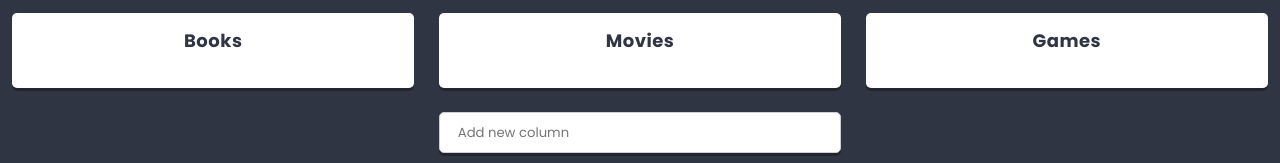
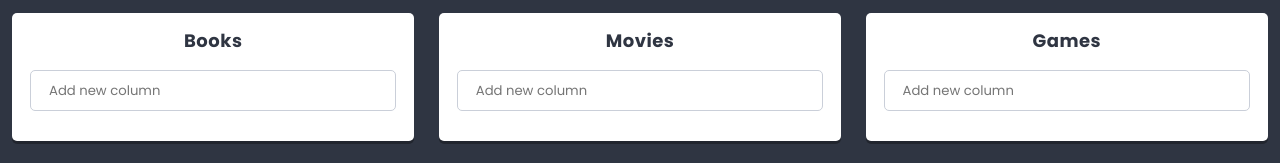
Before and after one commit to KatarzynaLesniewska/vol2_NaukaReacta, a React app: page / in a window 1280 px wide. Shown: the part 419-582 px from the top of the page. Built offline with nearby package versions, Linux system fonts and the light colour scheme.

Commit message:
Add <Creator> and import {settings{ and Creator to Column

```diff
--- a/src/components/Column/Column.js
+++ b/src/components/Column/Column.js
@@ -1,6 +1,9 @@
 import React from 'react';
 import styles from './Column.scss';
 import PropTypes from 'prop-types';
+import {settings} from '../../data/dataStore';
+import Creator from '../Creator/Creator.js';
+
 
 class Column extends React.Component {
     state = {
@@ -33,6 +36,9 @@ class Column extends React.Component {
             <h3 className={styles.title}>
                 {this.props.title}
             </h3>
+            <div className={styles.creator}>
+                <Creator text={settings.columnCreatorText} action={title => this.addColumn(title)}/>
+            </div>
         </section>
     )
   }
```
